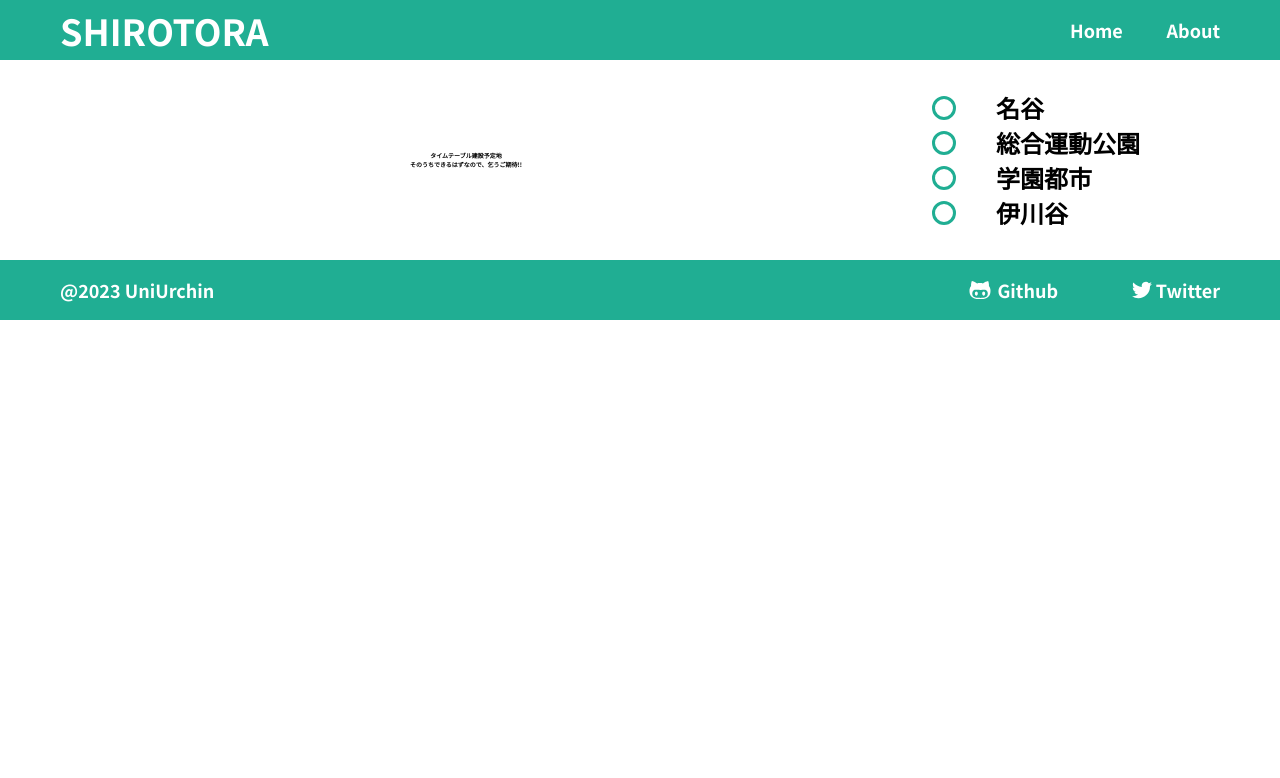
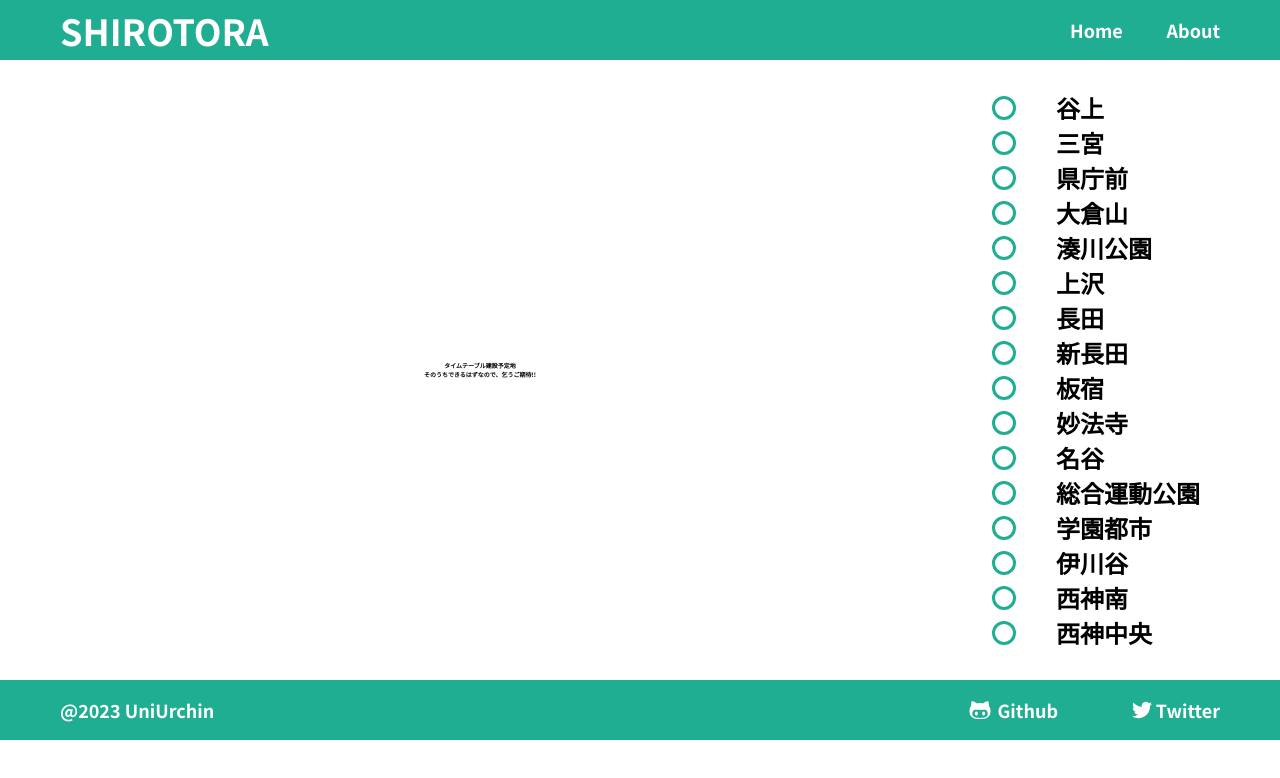
Before and after one commit to tosuri13/shirotora, a Next.js app: page / in a window 1280 px wide. Shown: the top 778 px of the page. Built offline with nearby package versions, Linux system fonts and the light colour scheme.

Commit message:
:hammer: 動的にSideBarを生成するメソッドを生やした

```diff
--- a/pages/index.tsx
+++ b/pages/index.tsx
@@ -3,6 +3,25 @@ import styles from "styles/Index.module.css";
 import Header from "components/Header";
 import Footer from "components/Footer";
 import StationButton from "components/StationButton";
+
+const stations = [
+  "谷上",
+  "三宮",
+  "県庁前",
+  "大倉山",
+  "湊川公園",
+  "上沢",
+  "長田",
+  "新長田",
+  "板宿",
+  "妙法寺",
+  "名谷",
+  "総合運動公園",
+  "学園都市",
+  "伊川谷",
+  "西神南",
+  "西神中央",
+];
 
 const TimeTable = () => {
   return (
@@ -14,14 +33,11 @@ const TimeTable = () => {
 };
 
 const SideBar = () => {
-  return (
-    <div className={styles.sidebar}>
-      <StationButton name="名谷" />
-      <StationButton name="総合運動公園" />
-      <StationButton name="学園都市" />
-      <StationButton name="伊川谷" />
-    </div>
-  );
+  const stationButtons = stations.map((station) => {
+    return <StationButton name={station} />;
+  });
+
+  return <div className={styles.Sidebar}>{stationButtons}</div>;
 };
 
 const Index: NextPage = () => {
```
